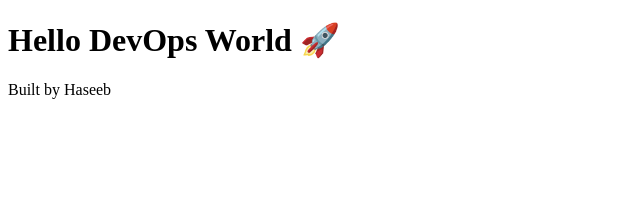
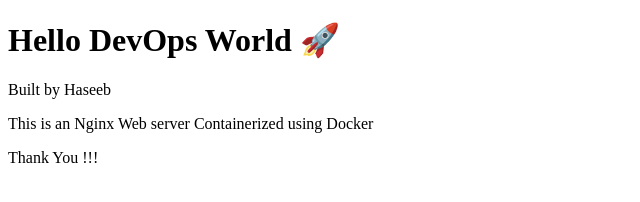
Before and after one commit to haseeb-2005/my-first-docker-app, a plain HTML site: page index.html in a window 1280 px wide. Shown: the whole page, without its empty margins (0-640 px from the left). Drawn offline with Linux system fonts and the light colour scheme.

Commit message:
docs: update homepage text

```diff
--- a/index.html
+++ b/index.html
@@ -6,5 +6,7 @@
 <body>
     <h1>Hello DevOps World 🚀</h1>
     <p>Built by Haseeb</p>
+    <p>This is an Nginx Web server Containerized using Docker</p>
+    <p>Thank You !!!</p>
 </body>
 </html>
```
